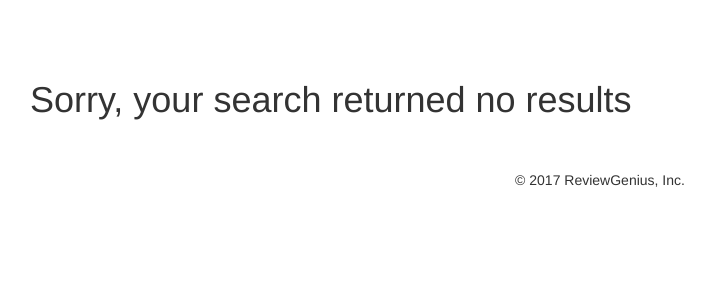
After one commit to michberr/ProductGenius, a Flask app: template templates/no_products.html in a window 1280 px wide. The commit adds this page. Shown: the top 300 px of the page, without its empty margins (40-755 px from the left). Run offline with Flask 2, Linux system fonts and the light colour scheme; the template is opened without the code that fills it, so the values that code supplies are empty; some libraries are stand-ins or nearby versions.

Commit message:
Fix 'search' flask route and add templates
Now a search directs the user to a product details page with a list of products.
Search is still terrible, only matches exact strings within the product title.

```diff
--- a/server.py
+++ b/server.py
@@ -1,6 +1,12 @@
+"""ReviewGenius"""
+
 from flask import Flask, render_template, redirect, request, flash, session, jsonify
 from flask_debugtoolbar import DebugToolbarExtension
 from jinja2 import StrictUndefined
+
+from indexes import INDEXES
+from model import Product, Review, User, connect_to_db, db
+import sqlalchemy
 
 app = Flask(__name__)
 
@@ -23,19 +29,23 @@ def display_homepage():
 def search_amazon():
     """Retrieve data from search form and display product results page."""
 
-    # search_index = request.args.get('index')
-    query = request.args.get('query')
+    search_index = request.args.get('search-index')
+    search_query = request.args.get('search-query')
 
-    if search_index == "All":
-        search_results = Product.query.filter(Product.title.like('%'+query+'%')).all()
+    product_query = Product.query.filter(Product.title.like('%'+search_query+'%'),
+                                         Product.n_scores > 5)
+
+    results = product_query.all()
+
+    print results
 
     # else:
     #     # join load with categories to reduce the search
     #     search_results =
 
-    if search_results.count() > 0:
+    if product_query.count() > 0:
         return render_template("product_page.html",
-                               results)
+                               results=results)
     else:
         return render_template("no_products.html")
 
@@ -64,9 +74,12 @@ if __name__ == "__main__":
     # make sure templates, etc. are not cached in debug mode
     app.jinja_env.auto_reload = app.debug
 
+    connect_to_db(app)
+
     # Use the DebugToolbar
     DebugToolbarExtension(app)
 
     app.config['DEBUG_TB_INTERCEPT_REDIRECTS'] = False
+    app.config['SQLALCHEMY_TRACK_MODIFICATIONS'] = False
 
     app.run(port=5000, host='0.0.0.0')
--- a/templates/base.html
+++ b/templates/base.html
@@ -13,6 +13,8 @@
       </div>
     </div>
     <br><br>
+    <!-- Link to jquery -->
+    <script src="https://code.jquery.com/jquery.js"></script>
   </head>
 
   <body>
--- a/templates/homepage.html
+++ b/templates/homepage.html
@@ -10,13 +10,13 @@
     <div class="col-md-8 col-md-offset-2 text-center">
       <form class="form-inline" action="/search" method="GET">
         <div class="form-group">
-          <input class="form-control input-lg" id="search-query" type="text"
+          <input class="form-control input-lg" name="search-query" type="text"
             placeholder="Search for a product">
         </div>
         <div class="form-group">
-          <select class="form-control" id="search-index">
+          <select class="form-control" name="search-index">
             {% for idx in indexes %}
-                  <option value="{{ idx }}">{{ idx }}</option>
+              <option value="{{ idx }}">{{ idx }}</option>
             {% endfor %}
           </select>
         </div>
--- /dev/null
+++ b/templates/no_products.html
@@ -0,0 +1,10 @@
+{% extends 'base.html' %}
+
+{% block title %} No Products Page{% endblock %}
+{% block heading %}{% endblock %}
+
+{% block content %}
+
+    <h1>Sorry, your search returned no results</h1>
+
+{% endblock %}
```
Also changed, not shown: templates/product_page.html (+14 -0 lines).
